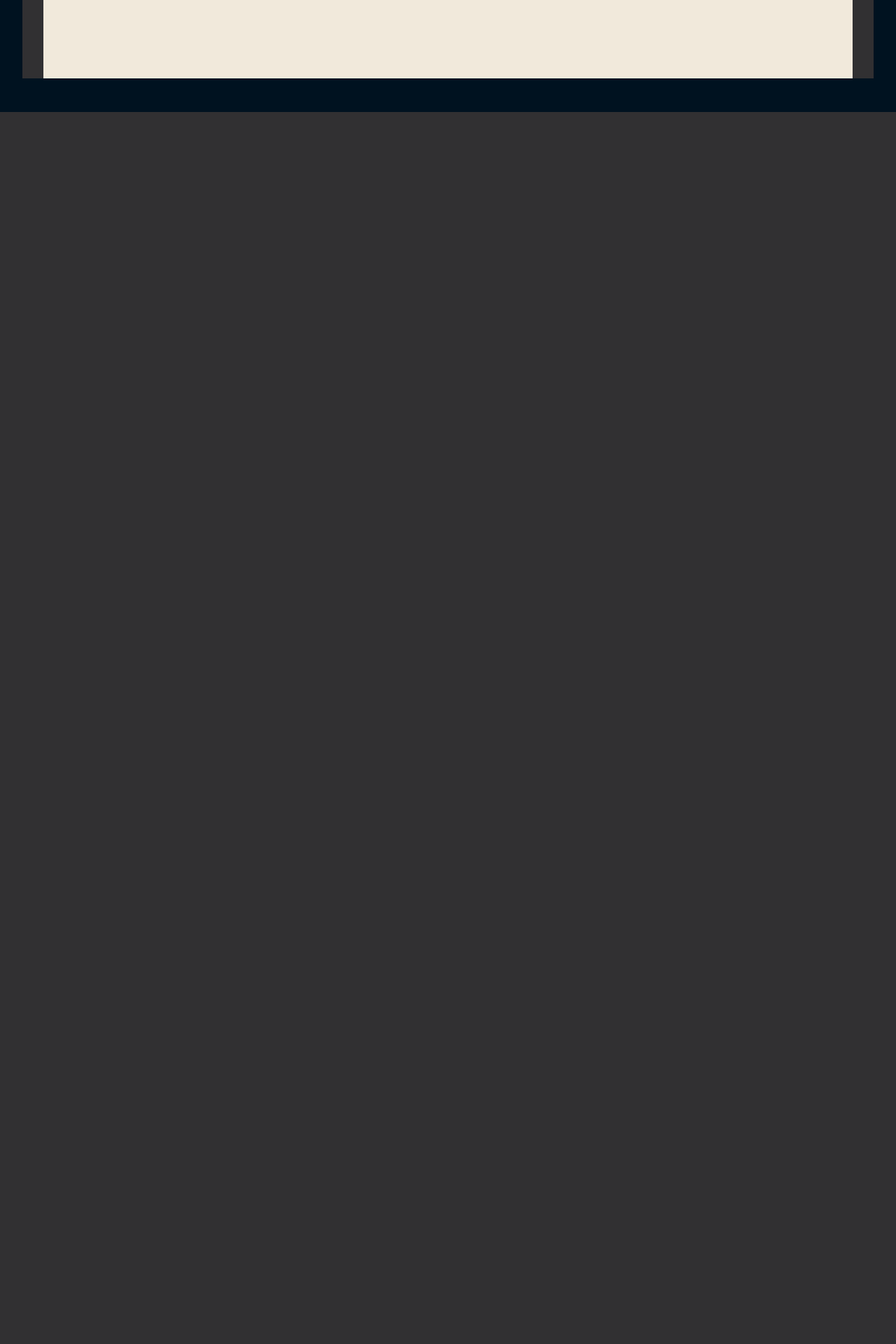
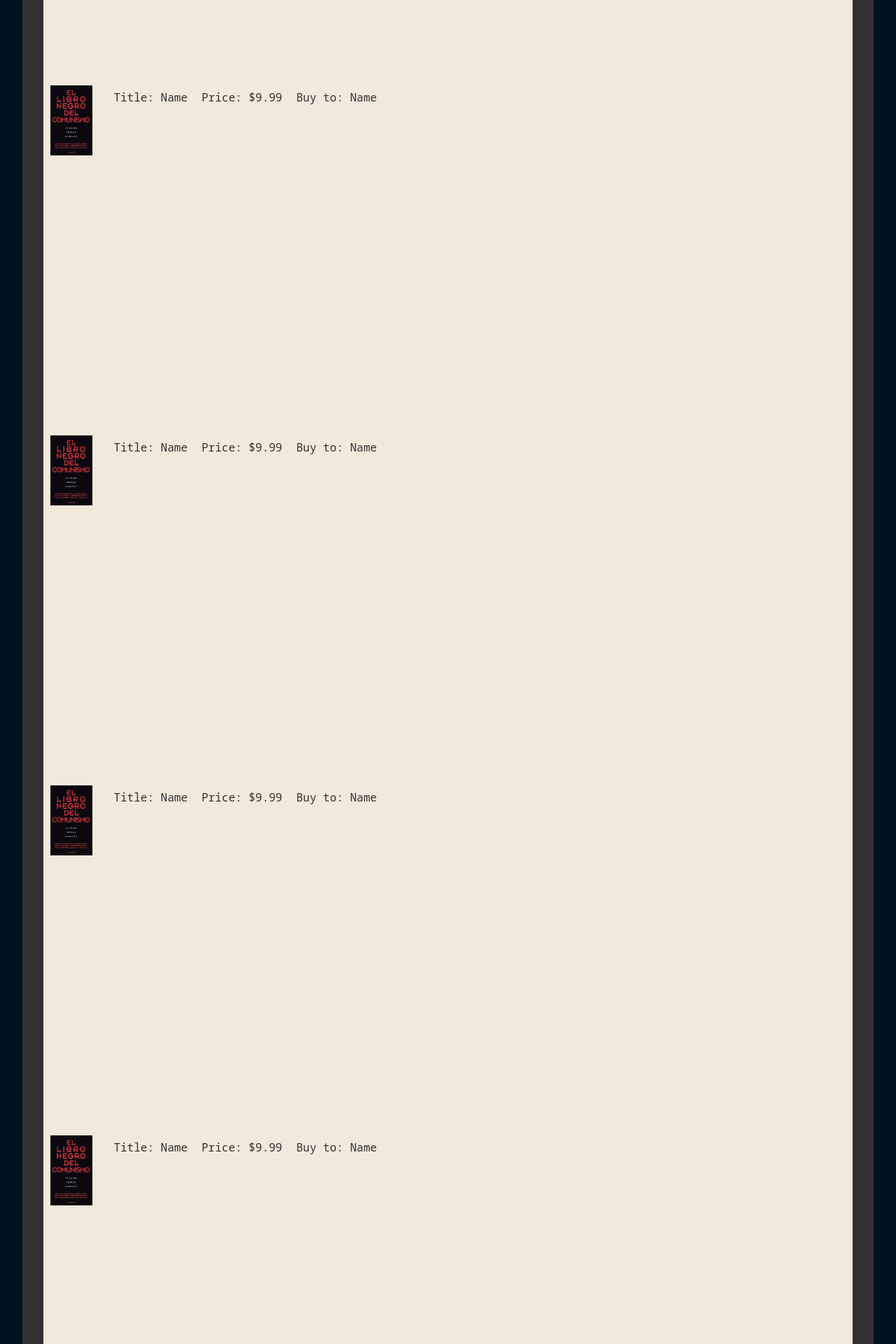
Before and after one commit to RevelioX/online_books, a Next.js app: page /compras in a window 1280 px wide. Shown: the part 640-2560 px from the top of the page at 70% size. Before the commit the page ends 800 px from the top, so only its background shows below. Built offline with nearby package versions, Linux system fonts and the light colour scheme.

Commit message:
More compras

```diff
--- a/src/pages/compras.js
+++ b/src/pages/compras.js
@@ -21,6 +21,34 @@ export default function Compras(){
                         <p> Buy to: Name </p>
                     </div>
 
+                    <div className={style.compra}>
+                        <Image src={imgcompra} className={style.compra_img}/>
+                        <p> Title: Name </p>
+                        <p> Price: $9.99 </p>
+                        <p> Buy to: Name </p>
+                    </div>
+
+                    <div className={style.compra}>
+                        <Image src={imgcompra} className={style.compra_img}/>
+                        <p> Title: Name </p>
+                        <p> Price: $9.99 </p>
+                        <p> Buy to: Name </p>
+                    </div>
+
+                    <div className={style.compra}>
+                        <Image src={imgcompra} className={style.compra_img}/>
+                        <p> Title: Name </p>
+                        <p> Price: $9.99 </p>
+                        <p> Buy to: Name </p>
+                    </div>
+
+                    <div className={style.compra}>
+                        <Image src={imgcompra} className={style.compra_img}/>
+                        <p> Title: Name </p>
+                        <p> Price: $9.99 </p>
+                        <p> Buy to: Name </p>
+                    </div>
+
                 </div>
             </body>
         </>
```
